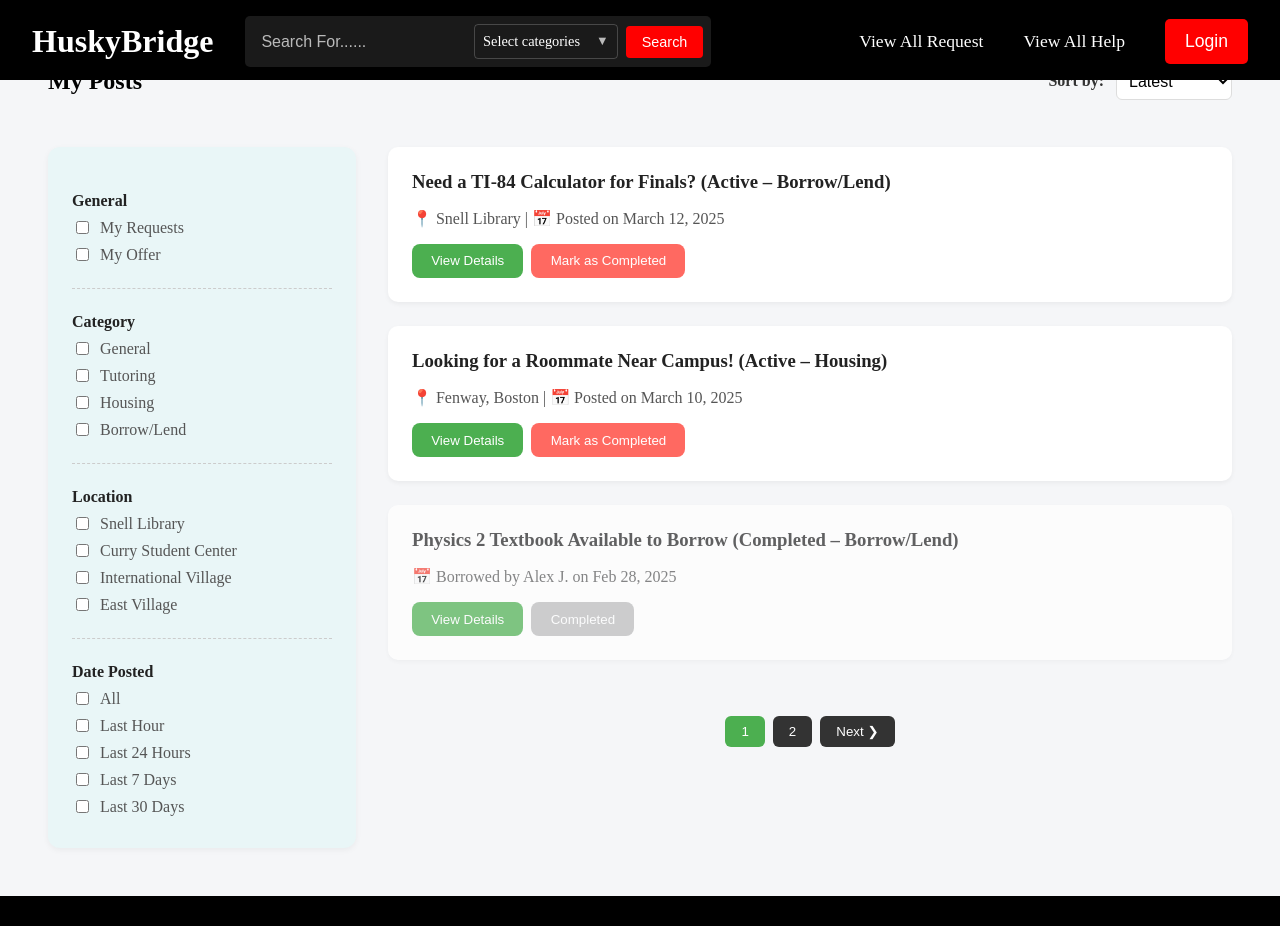
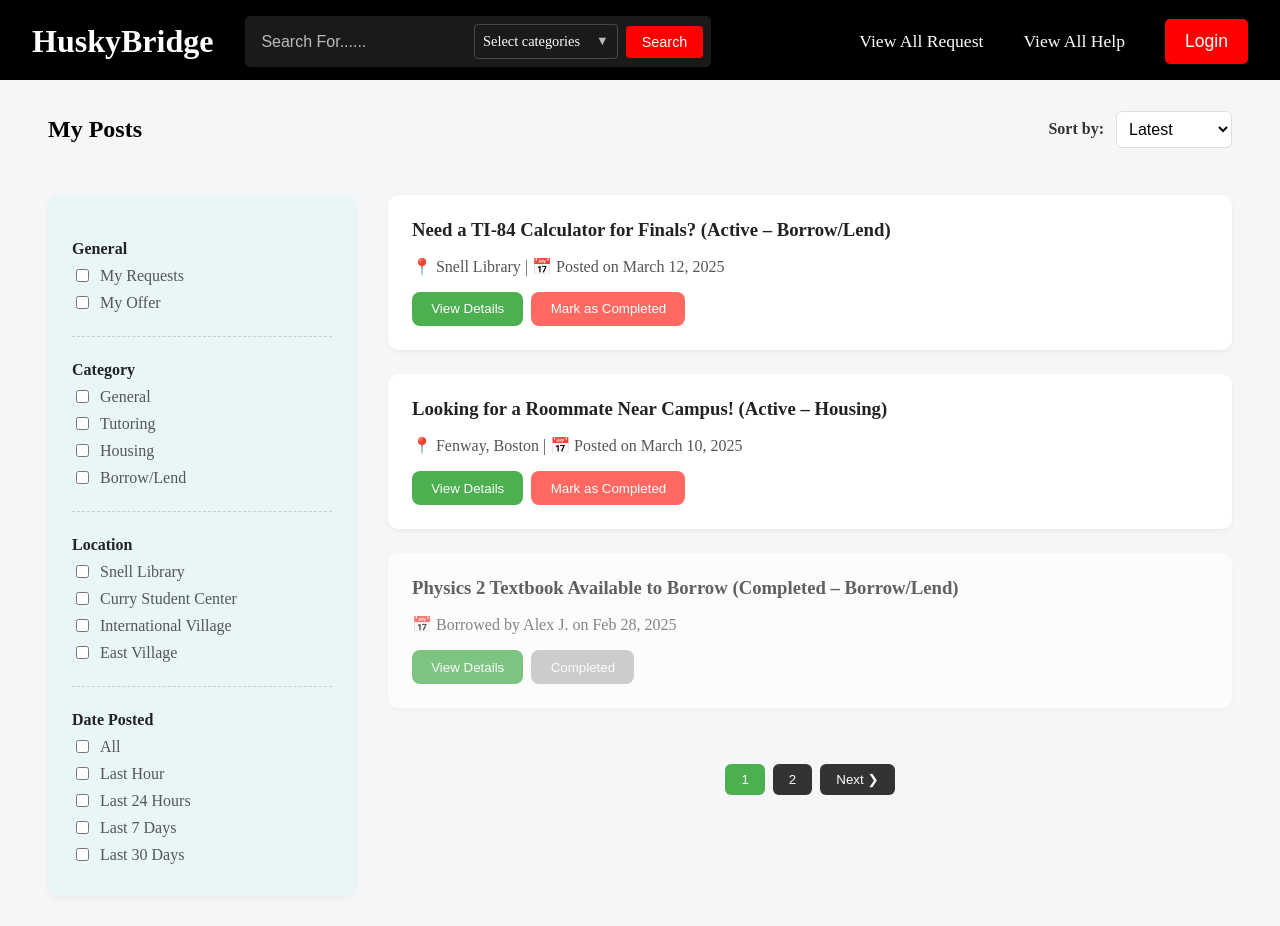
Before and after one commit to joe135730/husky-bridge, a React (Vite) app: page /all-my-posts in a window 1280 px wide. Shown: the top 926 px of the page. Built offline with nearby package versions, Linux system fonts and the light colour scheme.

Commit message:
adjust my post padding

```diff
--- a/src/MyPosts/MyPosts.css
+++ b/src/MyPosts/MyPosts.css
@@ -1,5 +1,6 @@
 .my-posts-container {
-    padding: 3rem;
+  padding: 6rem 3rem 3rem;
+  /* Increased top padding to avoid overlap */
   background-color: #f5f6f8;
   min-height: calc(100vh - 80px);
 }
@@ -40,7 +41,7 @@
   background-color: #e9f6f7;
   padding: 1.5rem;
   border-radius: 12px;
-    box-shadow: 0 2px 6px rgba(0,0,0,0.05);
+  box-shadow: 0 2px 6px rgba(0, 0, 0, 0.05);
 }
 
 .filter-section {
--- a/src/MyPosts/MyPosts.tsx
+++ b/src/MyPosts/MyPosts.tsx
@@ -1,7 +1,5 @@
 import { useState } from 'react';
-import Navbar from '../navbar/navbar';
-import Footer from '../Footer';
-import './myPosts.css';
+import './MyPosts.css';
 
 export default function MyPosts() {
   const [sort, setSort] = useState('latest');
@@ -23,7 +21,6 @@ export default function MyPosts() {
 
   return (
     <>
-      <Navbar />
       <div className="my-posts-container">
         <div className="my-posts-header">
           <h2>My Posts</h2>
@@ -100,7 +97,6 @@ export default function MyPosts() {
           </div>
         </div>
       </div>
-      <Footer />
     </>
   );
 }
```
Lines whose indentation alone changed are shown as unchanged.
